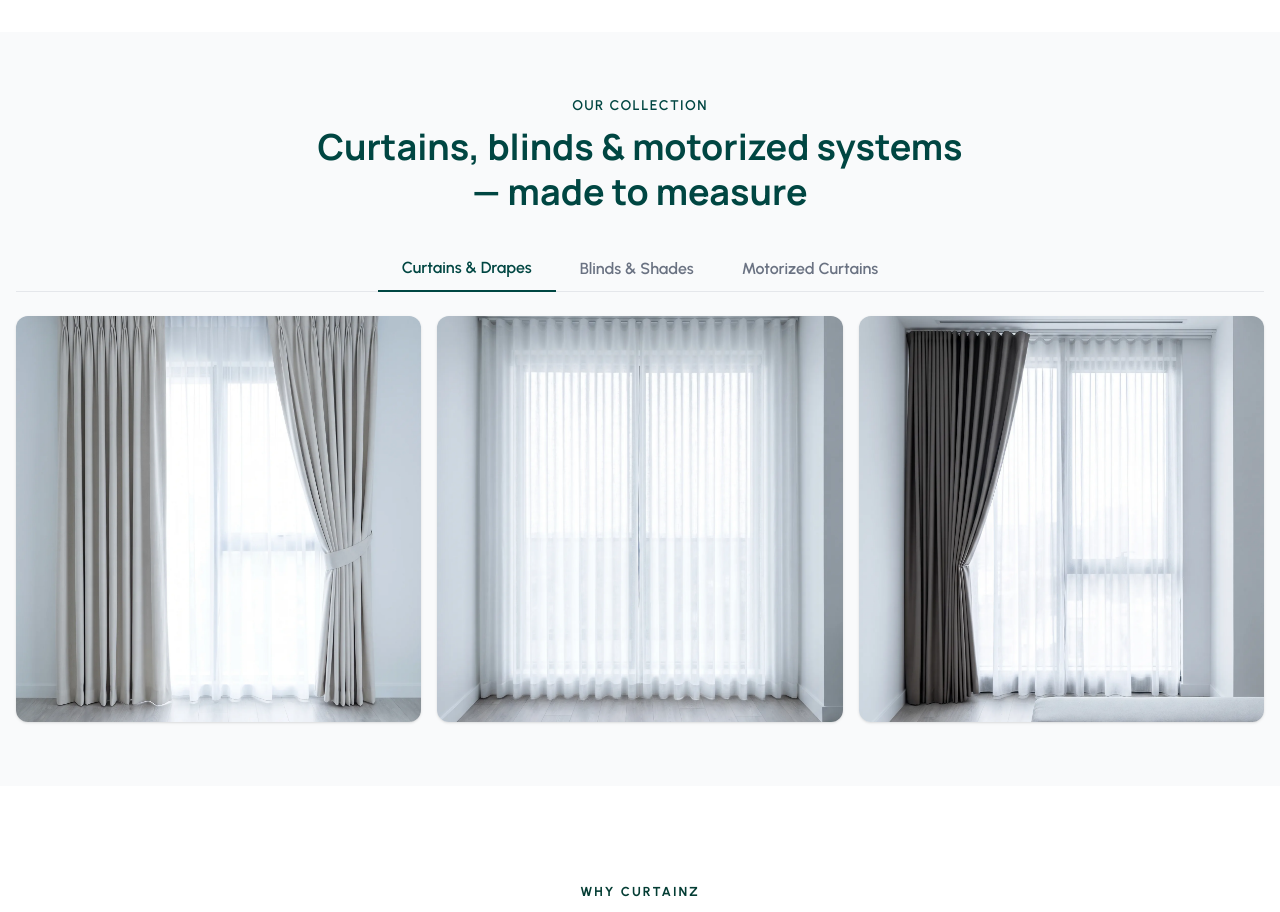
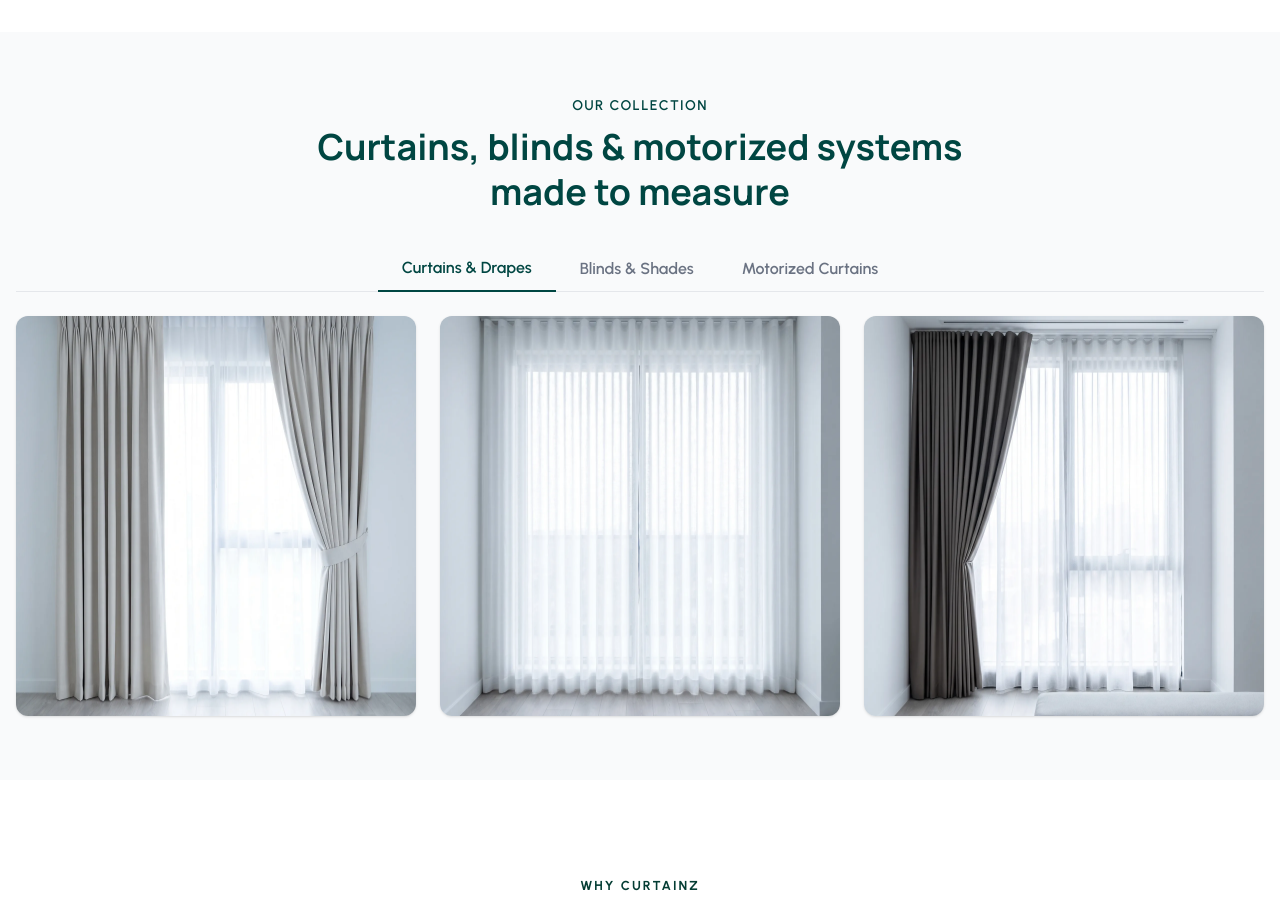
Before and after one commit to Alok4D/curtain-ai-frontend, a Next.js app: page / in a window 1280 px wide. Shown: the part 2100-3012 px from the top of the page. Built offline with nearby package versions, Linux system fonts and the light colour scheme; no server answers.

Commit message:
feat: add OurCollectionSection component for homepage products and tabs

```diff
--- a/app/(home)/_components/OurCollectionSection.tsx
+++ b/app/(home)/_components/OurCollectionSection.tsx
@@ -35,10 +35,6 @@
   {
     label: "Blinds & Shades",
     images: [
-      {
-        src: "/images/collection/roller-blinds.png",
-        alt: "Sand beige blackout roller blind in a bright modern apartment",
-      },
       {
         src: "/images/collection/zebra-blinds.png",
         alt: "Pale grey zebra day-and-night blinds showing open and closed bands",
@@ -92,7 +88,7 @@
             id="services-heading"
             className="text-2xl md:text-3xl lg:text-4xl font-bold text-[#004642] mt-2 leading-tight"
           >
-            Curtains, blinds &amp; motorized systems — made to measure
+            Curtains, blinds &amp; motorized systems made to measure
           </h2>
         </div>
 
@@ -129,13 +125,7 @@
               animate={{ opacity: 1, y: 0 }}
               exit={{ opacity: 0, y: -8 }}
               transition={{ duration: 0.25, ease: "easeInOut" }}
-              className={`grid gap-4 ${
-                activeTab === 0
-                  ? "grid-cols-1 sm:grid-cols-3"
-                  : activeTab === 1
-                  ? "grid-cols-1 sm:grid-cols-2 md:grid-cols-4"
-                  : "grid-cols-1 sm:grid-cols-2"
-              }`}
+              className="grid grid-cols-1 sm:grid-cols-3 gap-4 md:gap-6"
               role="tabpanel"
             >
               {tabs[activeTab].images.map((item, index) => (
@@ -147,13 +137,7 @@
                     src={item.src}
                     alt={item.alt}
                     fill
-                    sizes={
-                      activeTab === 1
-                        ? "(max-width: 640px) 100vw, (max-width: 768px) 50vw, 25vw"
-                        : activeTab === 0
-                        ? "(max-width: 640px) 100vw, 33vw"
-                        : "(max-width: 640px) 100vw, 50vw"
-                    }
+                    sizes="(max-width: 640px) 100vw, (max-width: 1024px) 50vw, 33vw"
                     loading={index === 0 ? "eager" : "lazy"}
                     className="w-full h-full object-cover group-hover:scale-105 transition-transform duration-300"
                   />
```
